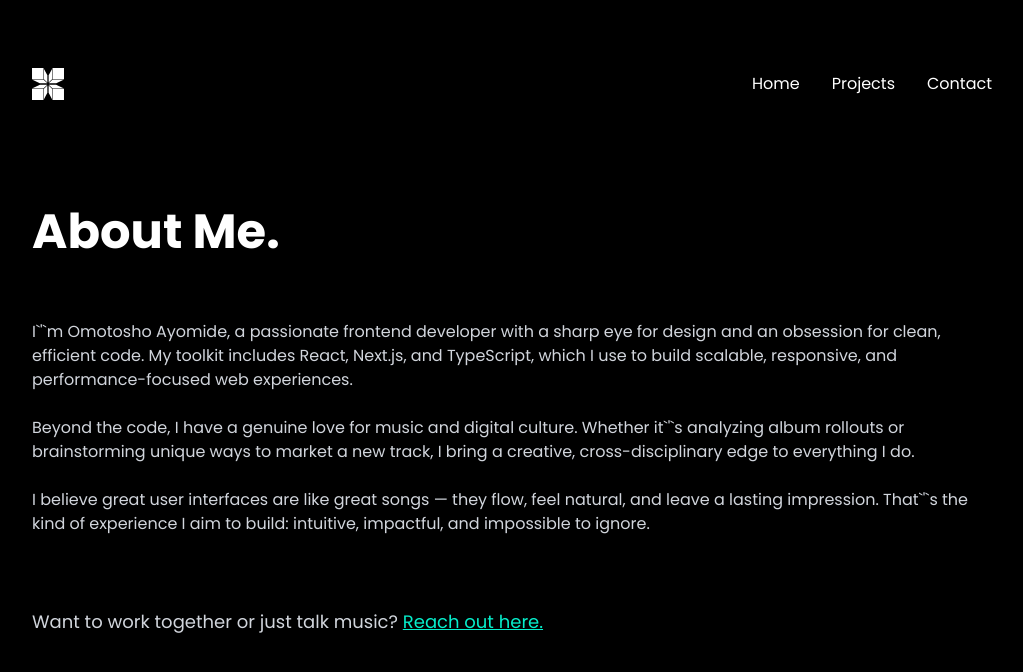
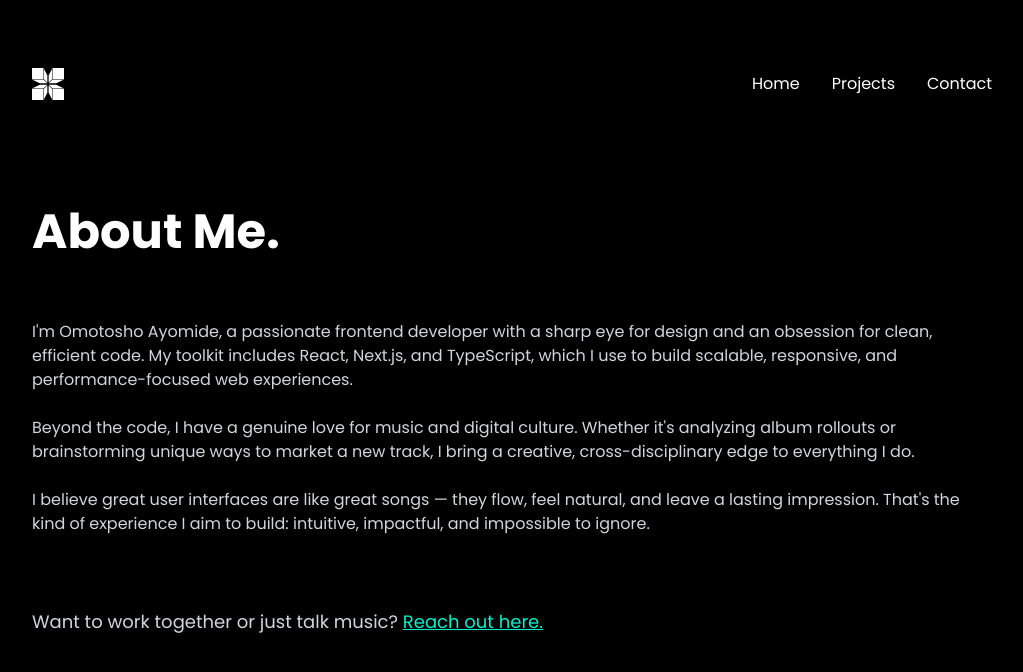
Before and after one commit to O-Midey/portfolio-v2, a Next.js app: page /about in a window 1280 px wide. Shown: the top 672 px of the page, without its empty margins (128-1151 px from the left). Built offline with nearby package versions, Linux system fonts and the light colour scheme.

Commit message:
Update page.tsx

```diff
--- a/app/about/page.tsx
+++ b/app/about/page.tsx
@@ -13,7 +13,7 @@ export default function About() {
         className="mb-12 text-gray-300"
       >
         <p>
-          I`&apos;`m Omotosho Ayomide, a passionate frontend developer with a
+          I&apos;m Omotosho Ayomide, a passionate frontend developer with a
           sharp eye for design and an obsession for clean, efficient code. My
           toolkit includes React, Next.js, and TypeScript, which I use to build
           scalable, responsive, and performance-focused web experiences.
@@ -21,14 +21,14 @@ export default function About() {
         <br />
         <p>
           Beyond the code, I have a genuine love for music and digital culture.
-          Whether it`&apos;`s analyzing album rollouts or brainstorming unique
+          Whether it&apos;s analyzing album rollouts or brainstorming unique
           ways to market a new track, I bring a creative, cross-disciplinary
           edge to everything I do.
         </p>
         <br />
         <p>
           I believe great user interfaces are like great songs — they flow, feel
-          natural, and leave a lasting impression. That`&apos;`s the kind of
+          natural, and leave a lasting impression. That&apos;s the kind of
           experience I aim to build: intuitive, impactful, and impossible to
           ignore.
         </p>
```
